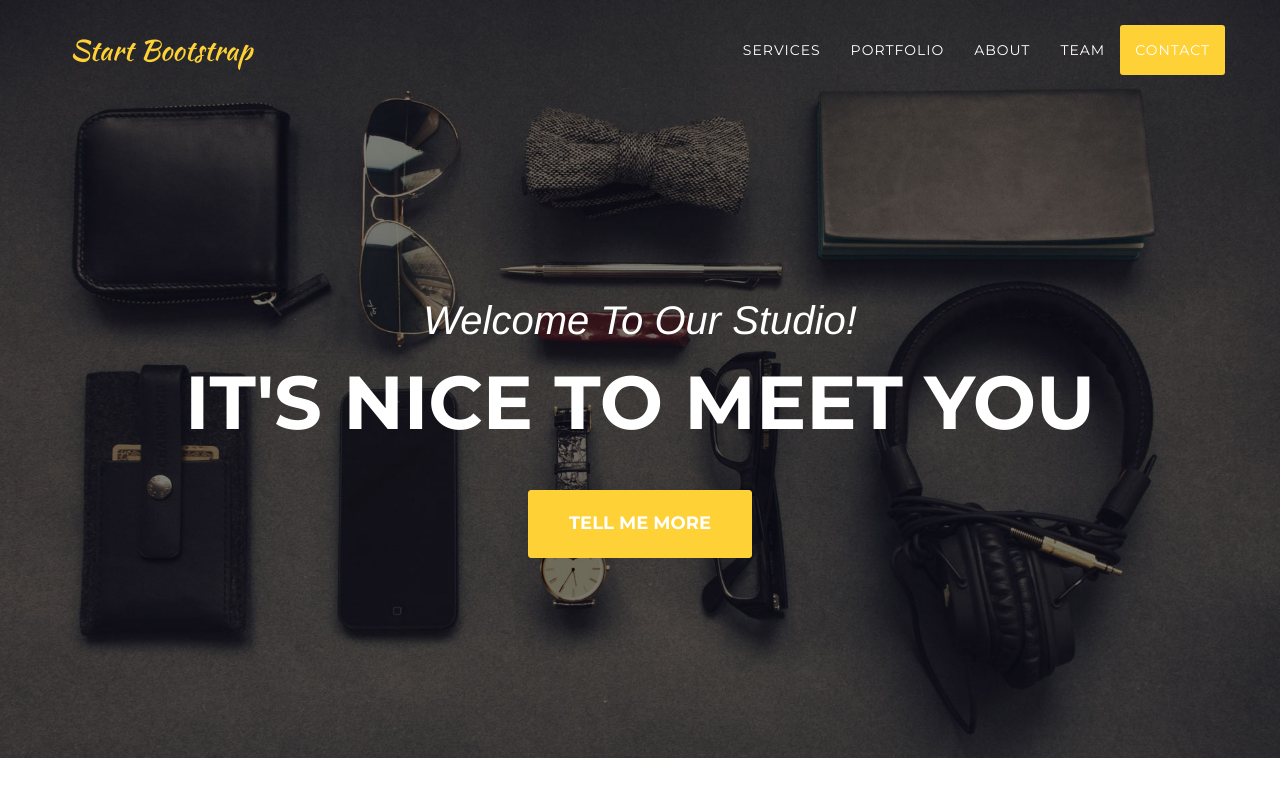
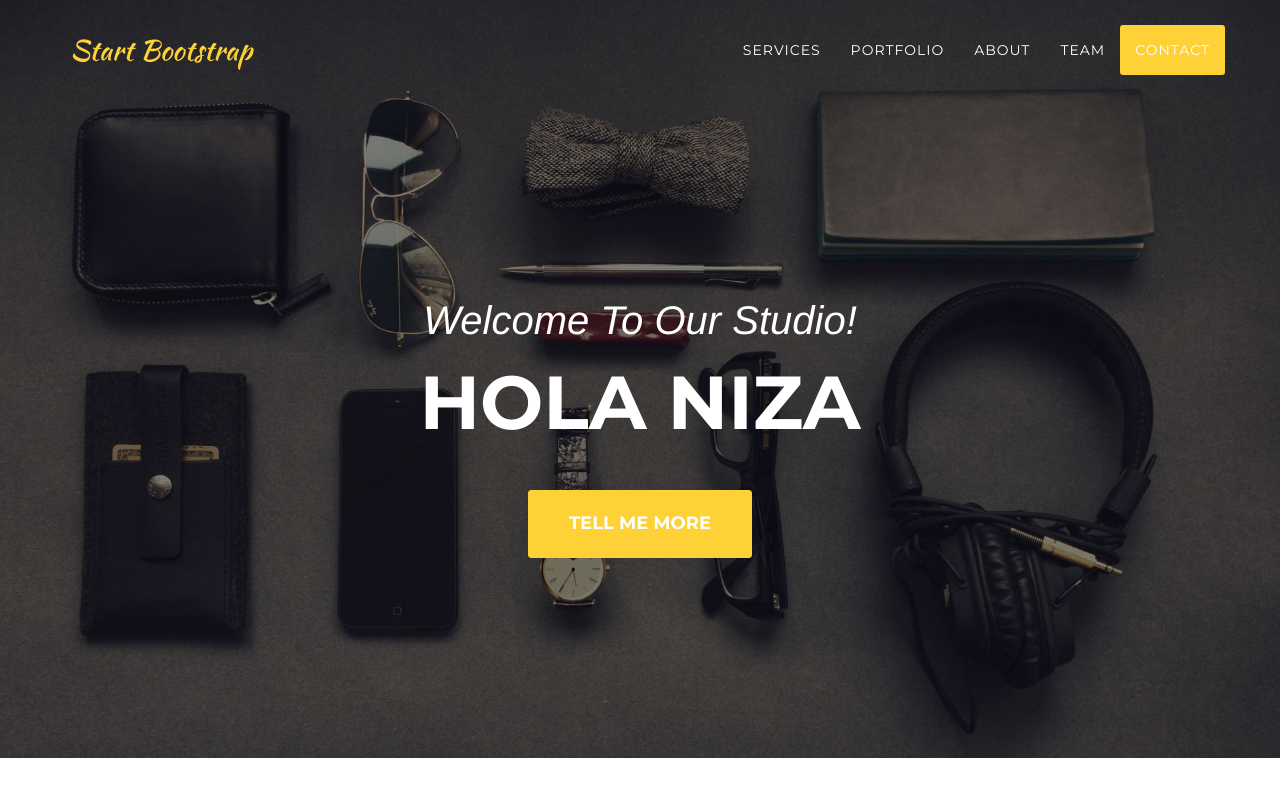
Before and after one commit to Pulgafree/nizaml, a plain HTML site: page index.html in a window 1280 px wide. Shown: the top 800 px of the page. Drawn offline with nearby package versions, Linux system fonts and the light colour scheme; a web font is replaced by a local one.

Commit message:
Es bueno conocerte

```diff
--- a/index.html
+++ b/index.html
@@ -9,7 +9,7 @@
     <meta name="description" content="">
     <meta name="author" content="">
 
-    <title>Agency - Start Bootstrap Theme</title>
+    <title>Titulo NIZA ML</title>
 
     <!-- Bootstrap Core CSS -->
     <link href="css/bootstrap.min.css" rel="stylesheet">
@@ -82,7 +82,7 @@
         <div class="container">
             <div class="intro-text">
                 <div class="intro-lead-in">Welcome To Our Studio!</div>
-                <div class="intro-heading">It's Nice To Meet You</div>
+                <div class="intro-heading">Hola NIZA</div>
                 <a href="#services" class="page-scroll btn btn-xl">Tell Me More</a>
             </div>
         </div>
```
